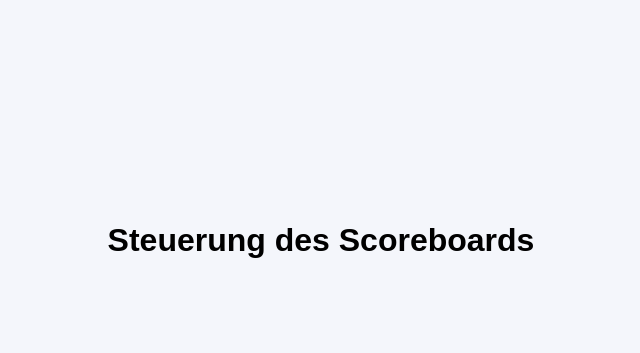
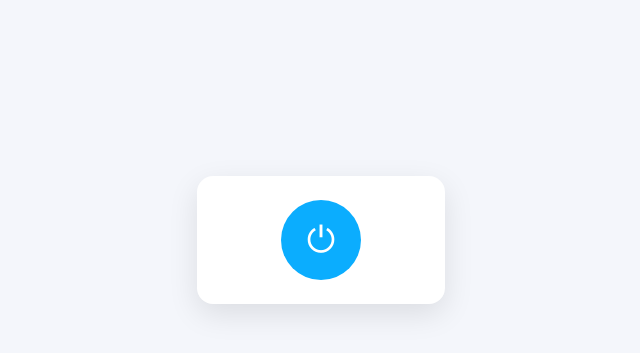
Before and after one commit to LorettaPantelic/VWA, a Flask app: page / in a window 1280 px wide. Shown: the part 189-542 px from the top of the page, without its empty margins (319-959 px from the left). Run offline with Flask 3, Linux system fonts and the light colour scheme.

Commit message:
Add power button to control TV in index.html

```diff
--- a/scoreboard_web/server.py
+++ b/scoreboard_web/server.py
@@ -2,6 +2,7 @@ from flask import Flask, jsonify, request, render_template
 import json
 import os
 import time
+import subprocess
 
 # Absolute base directory of this file
 BASE_DIR = os.path.dirname(os.path.abspath(__file__))
@@ -246,6 +247,13 @@ def update_timer():
 
     return "", 204
 
+@app.route("/tv/<action>")
+def tv_control(action):
+    if action == "on":
+        subprocess.run('echo "on 0" | cec-client -s -d 1', shell=True)
+    elif action == "off":
+        subprocess.run('echo "standby 0" | cec-client -s -d 1', shell=True)
+    return "", 204
 
 if __name__ == "__main__":
     app.run(host="0.0.0.0", port=5000)
--- a/scoreboard_web/templates/index.html
+++ b/scoreboard_web/templates/index.html
@@ -1,6 +1,61 @@
 {% extends "base.html" %}
 {% block content %}
 
-    <h1>Steuerung des Scoreboards</h1>
+<style>
+.container {
+    width: 200px;
+    padding: 24px;
+    border-radius: 16px;
+    background: white;
+    box-shadow: 0 10px 30px rgba(0,0,0,0.1);
+
+    display: flex;
+    align-items: center;
+    justify-content: center;
+    margin: 50px auto;
+}
+
+button {
+    width: 80px;
+    height: 80px;
+    font-size: 36px;
+    border: none;
+    border-radius: 50%;
+    cursor: pointer;
+    background: rgb(11, 173, 254);
+    color: white;
+
+    display: flex;
+    align-items: center;
+    justify-content: center;
+
+    transition: background 0.3s, transform 0.1s;
+}
+
+button:active {
+    transform: scale(0.95);
+}
+
+button.off {
+    background: red;
+}
+</style>
+
+<div class="container">
+    <button id="tvButton">⏻</button>
+</div>
+
+<script>
+let tvOn = false;
+
+document.getElementById("tvButton").addEventListener("click", () => {
+    let action = tvOn ? "off" : "on";
+    fetch(`/tv/${action}`)
+        .then(() => {
+            tvOn = !tvOn;
+            document.getElementById("tvButton").classList.toggle("off", !tvOn);
+        });
+});
+</script>
 
 {% endblock %}
```
